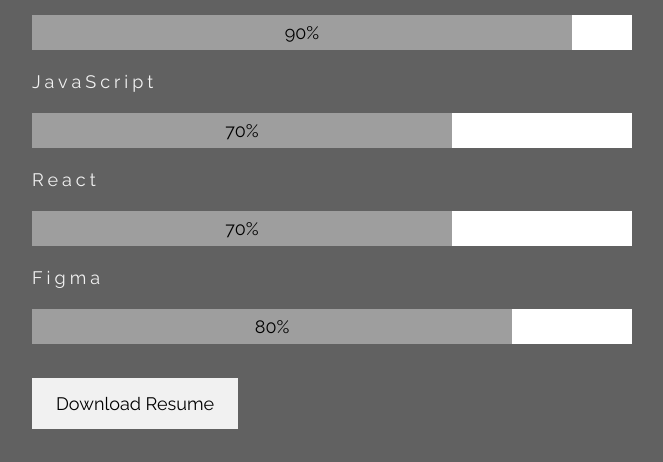
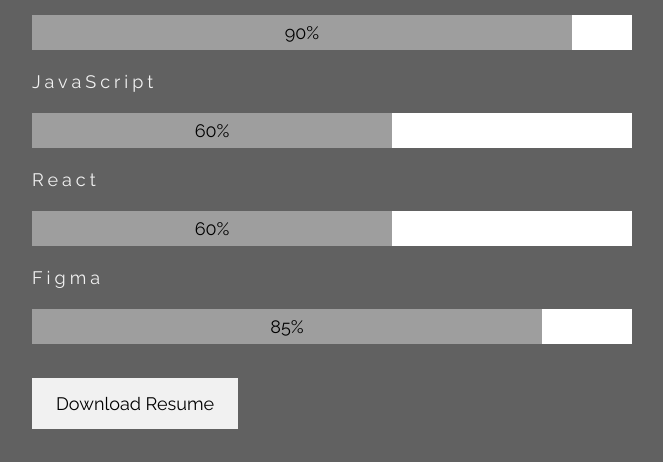
Before and after one commit to May-Bj/portfolio, a plain HTML site: page index.html in a window 1280 px wide. Shown: the part 1335-1797 px from the top of the page, without its empty margins (308-971 px from the left). Drawn offline with nearby package versions, Linux system fonts and the light colour scheme.

Commit message:
update index

```diff
--- a/index.html
+++ b/index.html
@@ -61,15 +61,15 @@
                 </div>
                 <p class="w3-wide">JavaScript</p>
                 <div class="w3-white">
-                    <div class="w3-container w3-padding-small w3-center w3-grey" style="width:70%">70%</div>
+                    <div class="w3-container w3-padding-small w3-center w3-grey" style="width:60%">60%</div>
                 </div>
                  <p class="w3-wide">React</p>
                 <div class="w3-white">
-                    <div class="w3-container w3-padding-small w3-center w3-grey" style="width:70%">70%</div>
+                    <div class="w3-container w3-padding-small w3-center w3-grey" style="width:60%">60%</div>
                 </div>
                  <p class="w3-wide">Figma</p>
                 <div class="w3-white">
-                    <div class="w3-container w3-padding-small w3-center w3-grey" style="width:80%">80%</div>
+                    <div class="w3-container w3-padding-small w3-center w3-grey" style="width:85%">85%</div>
                 </div>
                 <p><button class="w3-button w3-light-grey w3-padding-large w3-margin-top w3-margin-bottom">Download
                         Resume</button></p>
```
